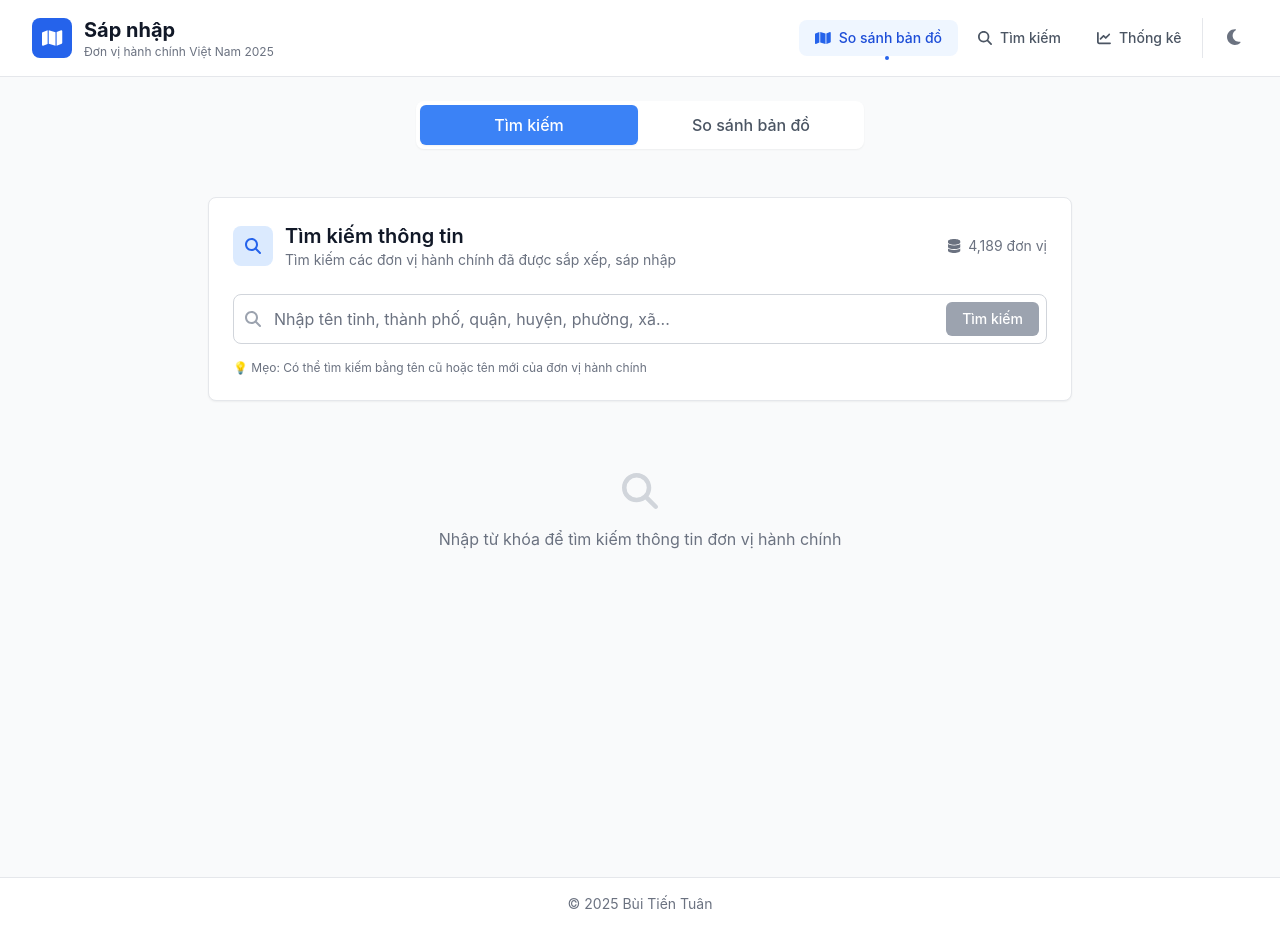
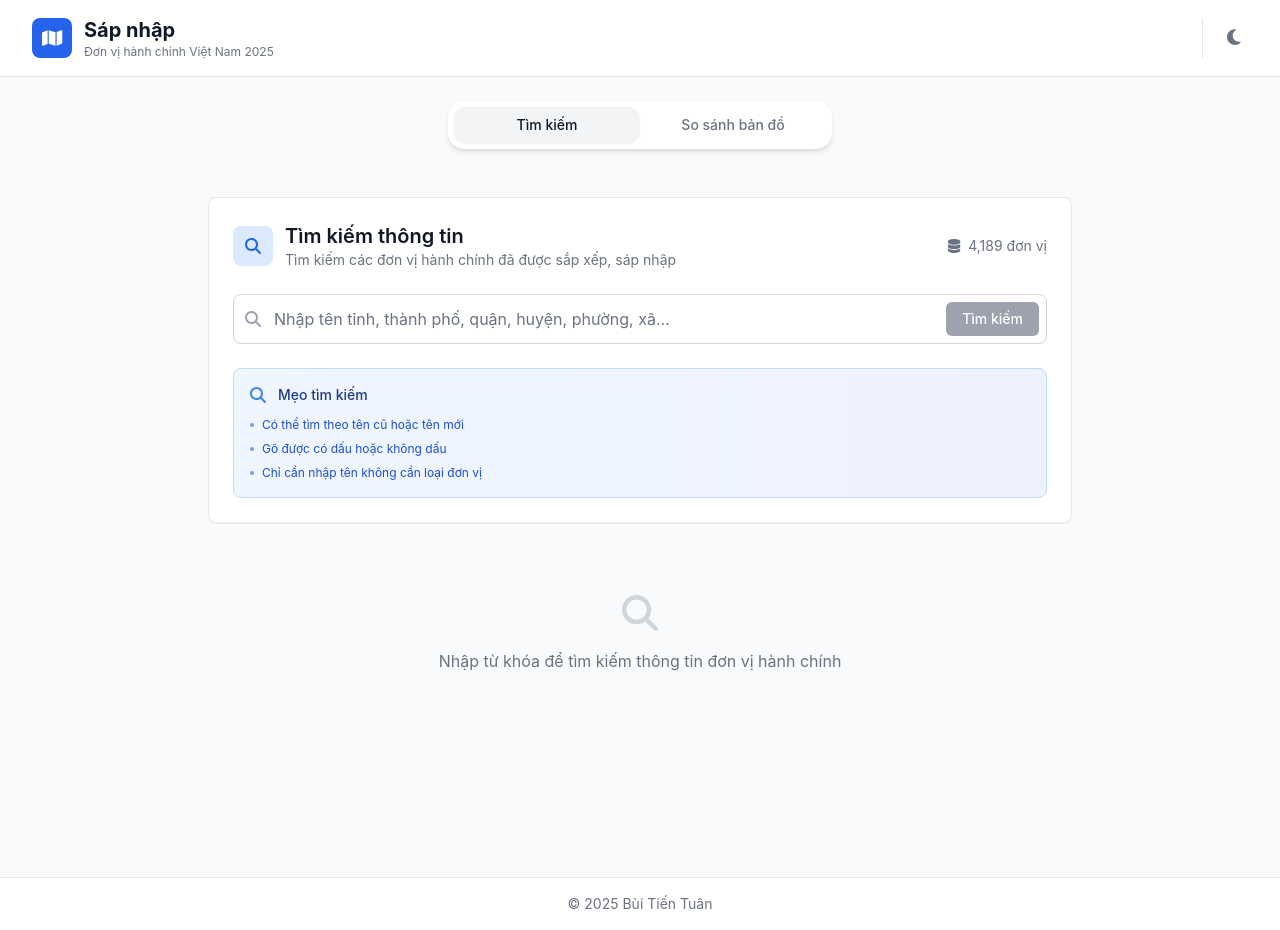
Before and after one commit to TuanBT/sapnhap, a React (Vite) app: page / in a window 1280 px wide. Built offline with nearby package versions, Linux system fonts and the light colour scheme.

Commit message:
Simple UI

```diff
--- a/src/components/Header.tsx
+++ b/src/components/Header.tsx
@@ -1,36 +1,12 @@
 
 import React from 'react';
-import { Link, useLocation } from 'react-router-dom';
+import { Link } from 'react-router-dom';
 import { FontAwesomeIcon } from '@fortawesome/react-fontawesome';
-import { faMap, faSearch, faChartLine, faMoon, faSun } from '@fortawesome/free-solid-svg-icons';
+import { faMap, faMoon, faSun } from '@fortawesome/free-solid-svg-icons';
 import { useTheme } from '../contexts/ThemeContext';
 
 const Header: React.FC = () => {
-    const location = useLocation();
     const { darkMode, toggleDarkMode } = useTheme();
-
-    const isActive = (path: string) => location.pathname === path;
-
-    const navItems = [
-        {
-            path: '/',
-            label: 'So sánh bản đồ',
-            icon: faMap,
-            description: 'Xem bản đồ trước và sau sáp nhập'
-        },
-        {
-            path: '/search',
-            label: 'Tìm kiếm',
-            icon: faSearch,
-            description: 'Tìm kiếm thông tin đơn vị hành chính'
-        },
-        {
-            path: '/insights',
-            label: 'Thống kê',
-            icon: faChartLine,
-            description: 'Xem thống kê và phân tích dữ liệu'
-        }
-    ];
 
     return (
         <header className="bg-white dark:bg-gray-900 shadow-sm border-b border-gray-200 dark:border-gray-700">
@@ -53,36 +29,6 @@ const Header: React.FC = () => {
 
                     {/* Navigation & Controls */}
                     <div className="flex items-center space-x-1">
-                        {/* Navigation */}
-                        <nav className="flex space-x-1">
-                            {navItems.map((item) => (
-                                <Link
-                                    key={item.path}
-                                    to={item.path}
-                                    className={`
-                                        relative px-4 py-2 rounded-lg font-medium text-sm transition-all duration-200
-                                        flex items-center space-x-2 group
-                                        ${isActive(item.path)
-                                        ? 'bg-blue-50 text-blue-700 dark:bg-blue-900/20 dark:text-blue-400'
-                                        : 'text-gray-600 hover:text-gray-900 dark:text-gray-300 dark:hover:text-white hover:bg-gray-50 dark:hover:bg-gray-800'
-                                    }
-                                    `}
-                                    title={item.description}
-                                >
-                                    <FontAwesomeIcon
-                                        icon={item.icon}
-                                        className={`text-sm ${isActive(item.path) ? 'text-blue-600 dark:text-blue-400' : ''}`}
-                                    />
-                                    <span className="hidden sm:inline">{item.label}</span>
-
-                                    {/* Active indicator */}
-                                    {isActive(item.path) && (
-                                        <div className="absolute -bottom-1 left-1/2 transform -translate-x-1/2 w-1 h-1 bg-blue-600 rounded-full"></div>
-                                    )}
-                                </Link>
-                            ))}
-                        </nav>
-
                         {/* Dark Mode Toggle */}
                         <div className="ml-4 pl-4 border-l border-gray-200 dark:border-gray-700">
                             <button
--- a/src/components/SearchHeader.tsx
+++ b/src/components/SearchHeader.tsx
@@ -97,8 +97,31 @@ const SearchHeader: React.FC<SearchHeaderProps> = ({ onSearch, totalItems, isSea
             </form>
 
             {/* Quick tips */}
-            <div className="mt-4 text-xs text-gray-500 dark:text-gray-400">
-                <p>💡 Mẹo: Có thể tìm kiếm bằng tên cũ hoặc tên mới của đơn vị hành chính</p>
+            <div className="mt-6 bg-gradient-to-r from-blue-50 to-indigo-50 dark:from-blue-900/20 dark:to-indigo-900/20 rounded-lg p-4 border border-blue-200 dark:border-blue-800">
+                <div className="flex items-center space-x-3 mb-3">
+                    <FontAwesomeIcon
+                        icon={faSearch}
+                        className="text-blue-500 dark:text-blue-400"
+                    />
+                    <h3 className="text-sm font-medium text-blue-900 dark:text-blue-100">
+                        Mẹo tìm kiếm
+                    </h3>
+                </div>
+
+                <div className="space-y-2 text-xs text-blue-700 dark:text-blue-300">
+                    <div className="flex items-center space-x-2">
+                        <span className="w-1 h-1 bg-blue-400 rounded-full"></span>
+                        <span>Có thể tìm theo tên cũ hoặc tên mới</span>
+                    </div>
+                    <div className="flex items-center space-x-2">
+                        <span className="w-1 h-1 bg-blue-400 rounded-full"></span>
+                        <span>Gõ được có dấu hoặc không dấu</span>
+                    </div>
+                    <div className="flex items-center space-x-2">
+                        <span className="w-1 h-1 bg-blue-400 rounded-full"></span>
+                        <span>Chỉ cần nhập tên không cần loại đơn vị</span>
+                    </div>
+                </div>
             </div>
         </div>
     );
--- a/src/components/SearchResultItem.tsx
+++ b/src/components/SearchResultItem.tsx
@@ -186,9 +186,9 @@ const SearchResultItem: React.FC<SearchResultItemProps> = memo(({ item, searchQu
                     </div>
 
                     <div className="flex items-center space-x-3">
-                        <span className="text-xs text-gray-500 dark:text-gray-400">
+                        {/*<span className="text-xs text-gray-500 dark:text-gray-400">
                             {sortedOldUnits.length} → 1
-                        </span>
+                        </span>*/}
                         <button
                             onClick={() => setShowDetails(!showDetails)}
                             className="text-sm text-gray-500 dark:text-gray-400 hover:text-gray-700 dark:hover:text-gray-200 flex items-center space-x-1"
@@ -255,8 +255,9 @@ const SearchResultItem: React.FC<SearchResultItemProps> = memo(({ item, searchQu
                         <div className="space-y-4">
                             {/* All old units */}
                             <div>
-                                <h4 className="text-sm font-medium text-gray-700 dark:text-gray-300 mb-3">
-                                    Tất cả các đơn vị trước sắp xếp
+                                <h4 className="text-sm font-medium text-gray-700 dark:text-gray-300 mb-3 flex items-center space-x-2">
+                                    <FontAwesomeIcon icon={faMapPin} className="text-gray-500"/>
+                                    <span>Tất cả {sortedOldUnits.length} đơn vị trước sắp xếp</span>
                                 </h4>
                                 <div className="space-y-2">
                                     {sortedOldUnits.map((unit: AdministrativeUnit, index: number) => (
@@ -278,12 +279,14 @@ const SearchResultItem: React.FC<SearchResultItemProps> = memo(({ item, searchQu
                             {item.document && (
                                 <div>
                                     <h4 className="text-sm font-medium text-gray-700 dark:text-gray-300 mb-2 flex items-center space-x-2">
-                                        <FontAwesomeIcon icon={faFileText} className="text-gray-500" />
-                                        <span>Văn bản sắp xếp</span>
+                                        <FontAwesomeIcon icon={faFileText} className="text-gray-500"/>
+                                        <span>Sắp xếp các đơn vị hành chính cấp xã của {newUnit.province}</span>
                                     </h4>
-                                    <div className="text-sm text-gray-600 dark:text-gray-400 bg-gray-50 dark:bg-gray-700 rounded p-3">
-                                        {item.document}
+                                    <div
+                                        className="text-sm text-gray-600 dark:text-gray-400 bg-gray-50 dark:bg-gray-700 rounded p-3 space-y-2">
+                                        <div className="text-gray-600 dark:text-gray-400">{item.document}</div>
                                     </div>
+                                    <span className="text-xs text-gray-500"></span>
                                 </div>
                             )}
                         </div>
--- a/src/pages/Home.tsx
+++ b/src/pages/Home.tsx
@@ -9,14 +9,14 @@ const Home: React.FC = () => {
         <div className="min-h-screen bg-gray-50 dark:bg-gray-900 transition-colors duration-200">
             {/* Tab Navigation */}
             <div className="container mx-auto px-4 pt-6">
-                <div className="flex space-x-1 bg-white dark:bg-gray-800 rounded-lg p-1 shadow-sm max-w-md mx-auto">
+                <div className="flex bg-white dark:bg-gray-800 rounded-2xl p-1.5 shadow-md max-w-sm mx-auto">
                     <button
                         onClick={() => setActiveTab('search')}
                         className={`
-                            flex-1 py-2 px-4 rounded-md font-medium transition-all duration-200
+                            flex-1 py-2 px-4 rounded-xl font-medium text-sm transition-all duration-300
                             ${activeTab === 'search'
-                            ? 'bg-blue-500 text-white shadow-sm'
-                            : 'text-gray-600 dark:text-gray-300 hover:text-gray-900 dark:hover:text-gray-100 hover:bg-gray-50 dark:hover:bg-gray-700'
+                            ? 'bg-gray-100 dark:bg-gray-700 text-gray-900 dark:text-white shadow-sm'
+                            : 'text-gray-500 dark:text-gray-400 hover:text-gray-700 dark:hover:text-gray-300'
                         }
                         `}
                     >
@@ -25,10 +25,10 @@ const Home: React.FC = () => {
                     <button
                         onClick={() => setActiveTab('comparison')}
                         className={`
-                            flex-1 py-2 px-4 rounded-md font-medium transition-all duration-200
+                            flex-1 py-2 px-4 rounded-xl font-medium text-sm transition-all duration-300
                             ${activeTab === 'comparison'
-                            ? 'bg-blue-500 text-white shadow-sm'
-                            : 'text-gray-600 dark:text-gray-300 hover:text-gray-900 dark:hover:text-gray-100 hover:bg-gray-50 dark:hover:bg-gray-700'
+                            ? 'bg-gray-100 dark:bg-gray-700 text-gray-900 dark:text-white shadow-sm'
+                            : 'text-gray-500 dark:text-gray-400 hover:text-gray-700 dark:hover:text-gray-300'
                         }
                         `}
                     >
```
